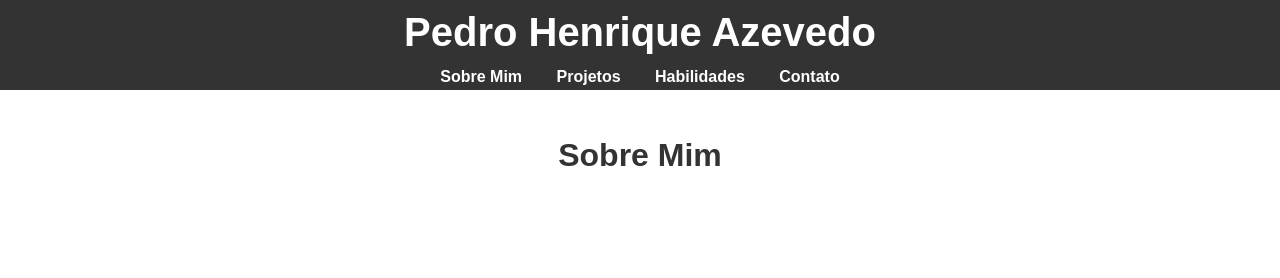
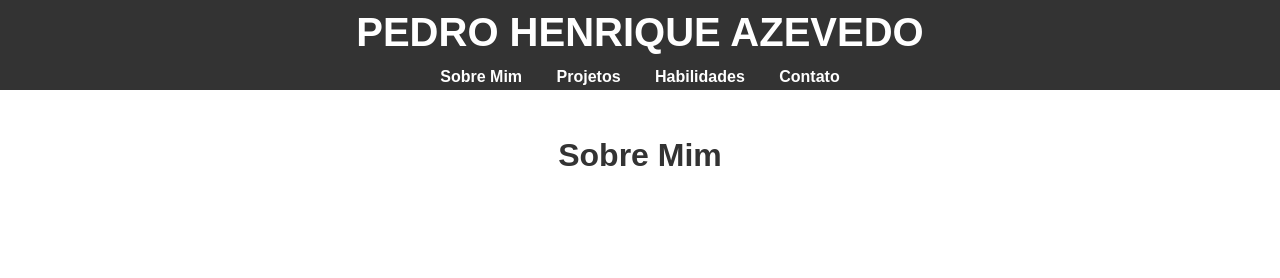
Before and after one commit to phazevedo28/-pedro-henrique-azevedo-.github.io, a plain HTML site: page index.html in a window 1280 px wide. Shown: the top 278 px of the page. Drawn offline with Linux system fonts and the light colour scheme.

Commit message:
Trocar nome para letra maisucula

```diff
--- a/index.html
+++ b/index.html
@@ -11,7 +11,7 @@
 
     <!-- Cabeçalho do site -->
     <header>
-        <h1>Pedro Henrique Azevedo</h1>
+        <h1>PEDRO HENRIQUE AZEVEDO</h1>
         <nav>
             <ul>
                 <li><a href="#sobre">Sobre Mim</a></li>
```
